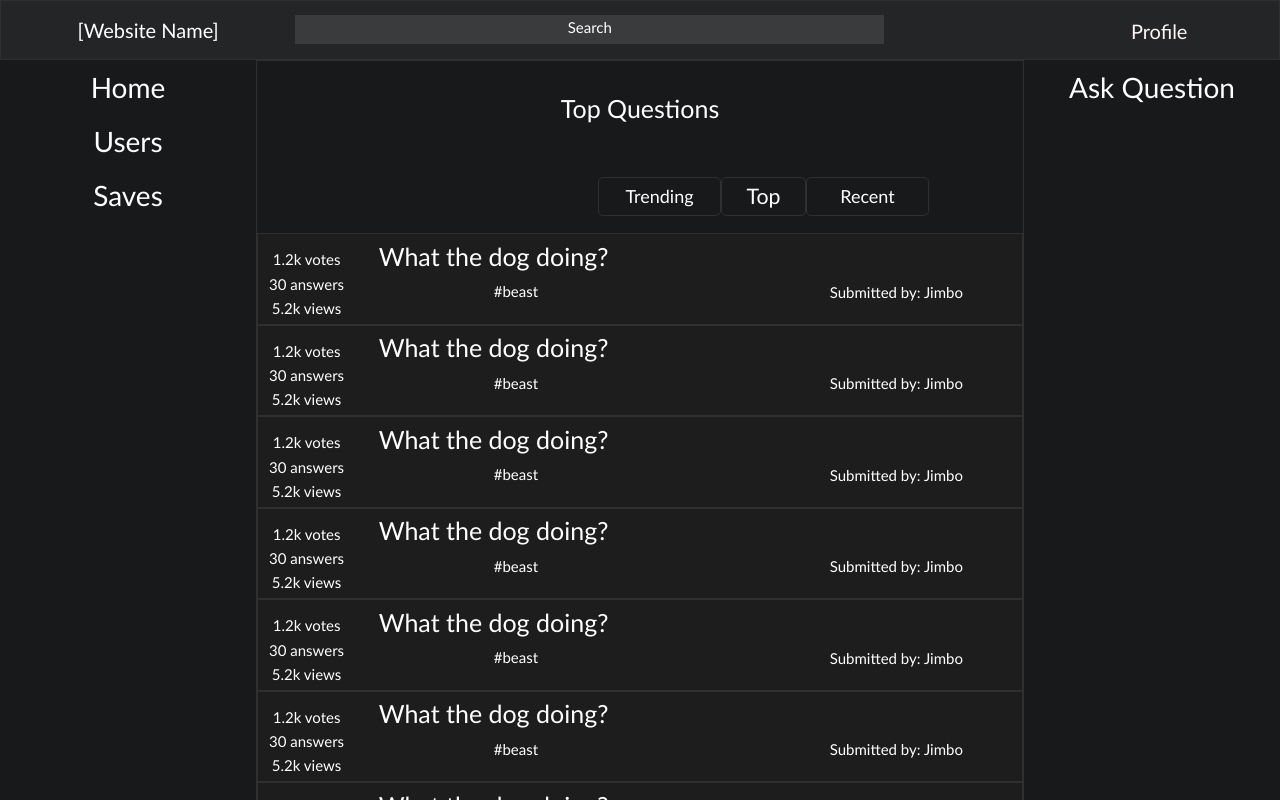
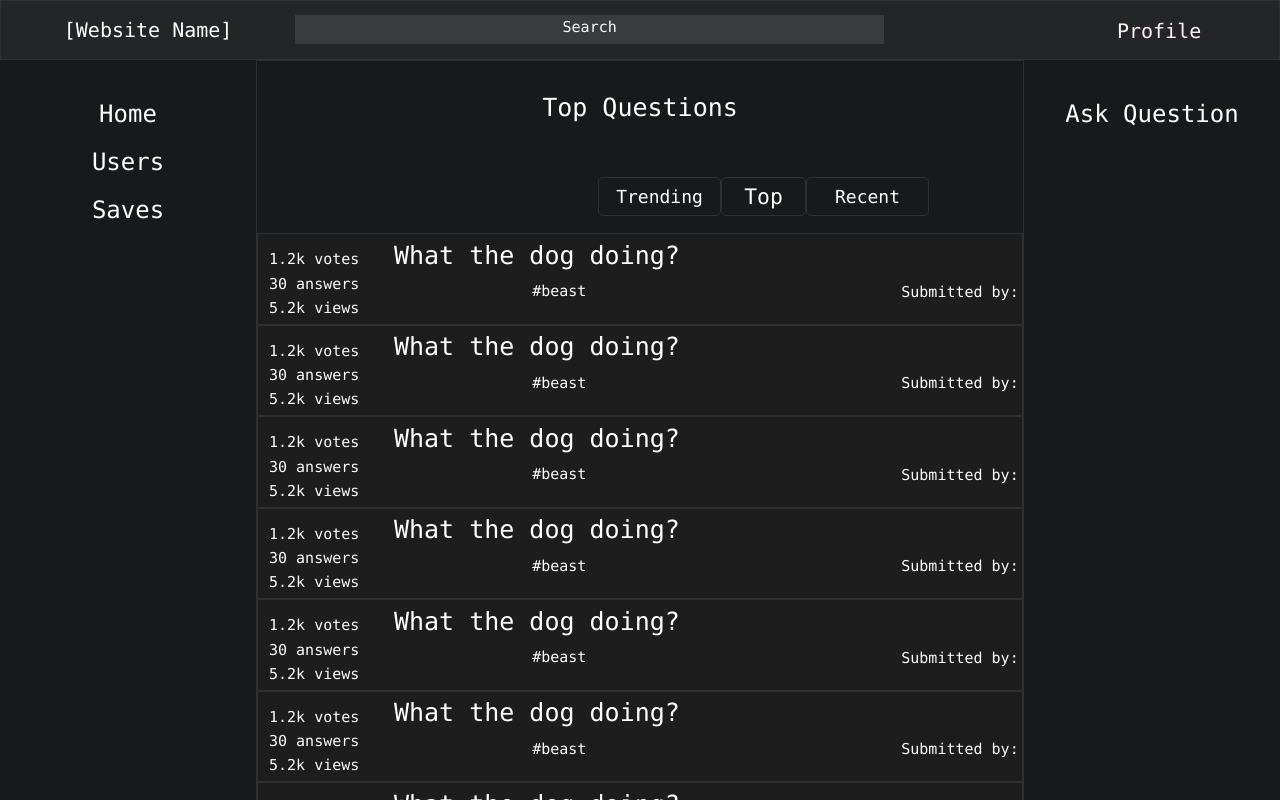
Before and after one commit to Scrappyz/QA-Sharing-Platform, a React (Create React App) app: page / in a window 1280 px wide. Built offline with nearby package versions, Linux system fonts and the light colour scheme.

Commit message:
Added animations on buttons

```diff
--- a/src/views/components/Sidebar/Sidebar.css
+++ b/src/views/components/Sidebar/Sidebar.css
@@ -12,16 +12,24 @@
     flex-shrink: 0;
 }
 
-.sidebar-container .btn {
+.sidebar-container .btn-list {
+    width: 100%;
+    position: relative;
+    top: 30px;
+}
+
+.sidebar-container .btn-list .btn {
     padding: 10px;
     width: 100%;
     background-color: transparent;
     border: none;
-    font-size: 28px;
+    font-size: 24px;
     color: white;
 }
 
 .sidebar-container .btn:hover {
-    background-color: #303030;
-    animation-duration: 0.5s;
+    background-color: transparent;
+    border-left-style: solid;
+    border-width: 10px;
+    border-color: #303030;
 }
--- a/src/views/components/Sidebar/Sidebar.js
+++ b/src/views/components/Sidebar/Sidebar.js
@@ -8,7 +8,9 @@
 
     return (
         <div className="sidebar-container">
-            {props.buttons.map((b) => <button className="btn">{b}</button>)}
+            <div className="btn-list">
+                {props.buttons.map((b) => <button className="btn">{b}</button>)}
+            </div>
         </div>
     )
 }
--- a/src/views/pages/Home/Home.css
+++ b/src/views/pages/Home/Home.css
@@ -22,7 +22,7 @@
 }
 
 * {
-  font-family: Calibri;
+  font-family: 'Cascadia Code', Consolas, Calibri;
 }
 
 .frame {
```
